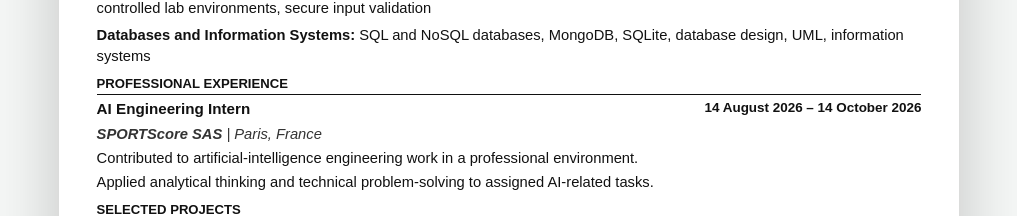
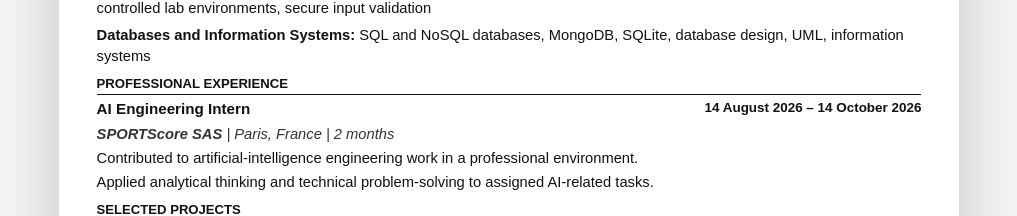
Before and after one commit to gimuser/Portfulio, a Next.js app: page /cv in a window 1280 px wide. Shown: the part 1036-1252 px from the top of the page, without its empty margins (131-1148 px from the left). Built offline with nearby package versions, Linux system fonts and the light colour scheme.

Commit message:
Complete shared CV experience type and internship duration

```diff
--- a/data/cv.ts
+++ b/data/cv.ts
@@ -19,6 +19,7 @@ export type CvExperience = {
   title: LocalizedText;
   organization?: string;
   location?: LocalizedText;
+  duration?: LocalizedText;
   bullets: LocalizedText[];
 };
 
@@ -132,6 +133,7 @@ export const cvProfessionalExperience: CvExperience[] = [
     title: { en: "AI Engineering Intern", fr: "Stagiaire ingénieur en intelligence artificielle" },
     organization: "SPORTScore SAS",
     location: { en: "Paris, France", fr: "Paris, France" },
+    duration: { en: "2 months", fr: "2 mois" },
     bullets: [
       {
         en: "Contributed to artificial-intelligence engineering work in a professional environment.",
```
